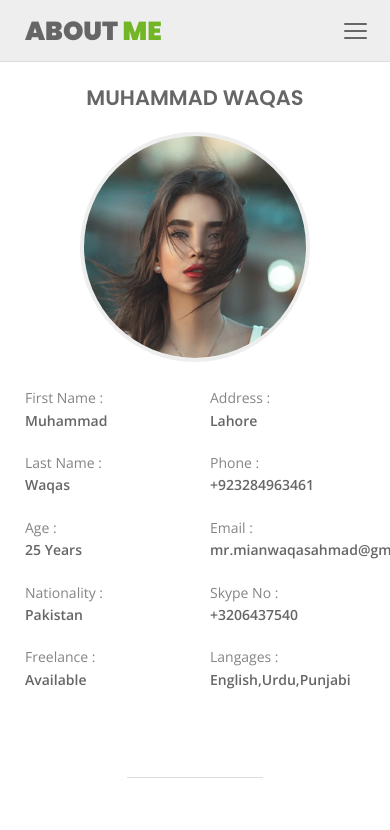
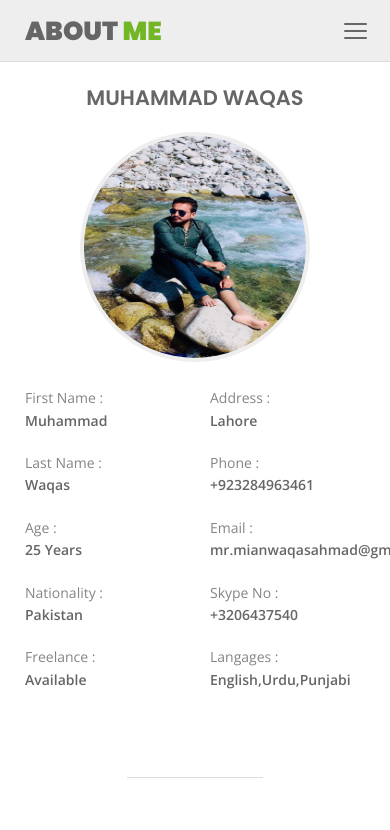
Before and after one commit to Noor-Waqas/portfolio, a plain HTML site: page about.html in a window 390 px wide. Shown: the top 830 px of the page. Drawn offline with nearby package versions, Linux system fonts and the light colour scheme.

Commit message:
add new img

```diff
--- a/about.html
+++ b/about.html
@@ -179,7 +179,7 @@
                             <h3 class="text-uppercase custom-title mb-0 ft-wt-600">Muhammad Waqas</h3>
                         </div>
                         <div class="col-12 d-block d-sm-none">
-                            <img src="img/img-mobile-light.jpg" class="img-fluid main-img-mobile" alt="my picture" />
+                            <img src="img/waqas3.jpeg" class="img-fluid main-img-mobile" alt="my picture" />
                         </div>
                         <div class="col-6">
                             <ul class="about-list list-unstyled open-sans-font">
```
Also changed, not shown: img/img-mobile-light.jpg (deleted), img/waqas2.jpeg (added), img/waqas3.jpeg (added).
